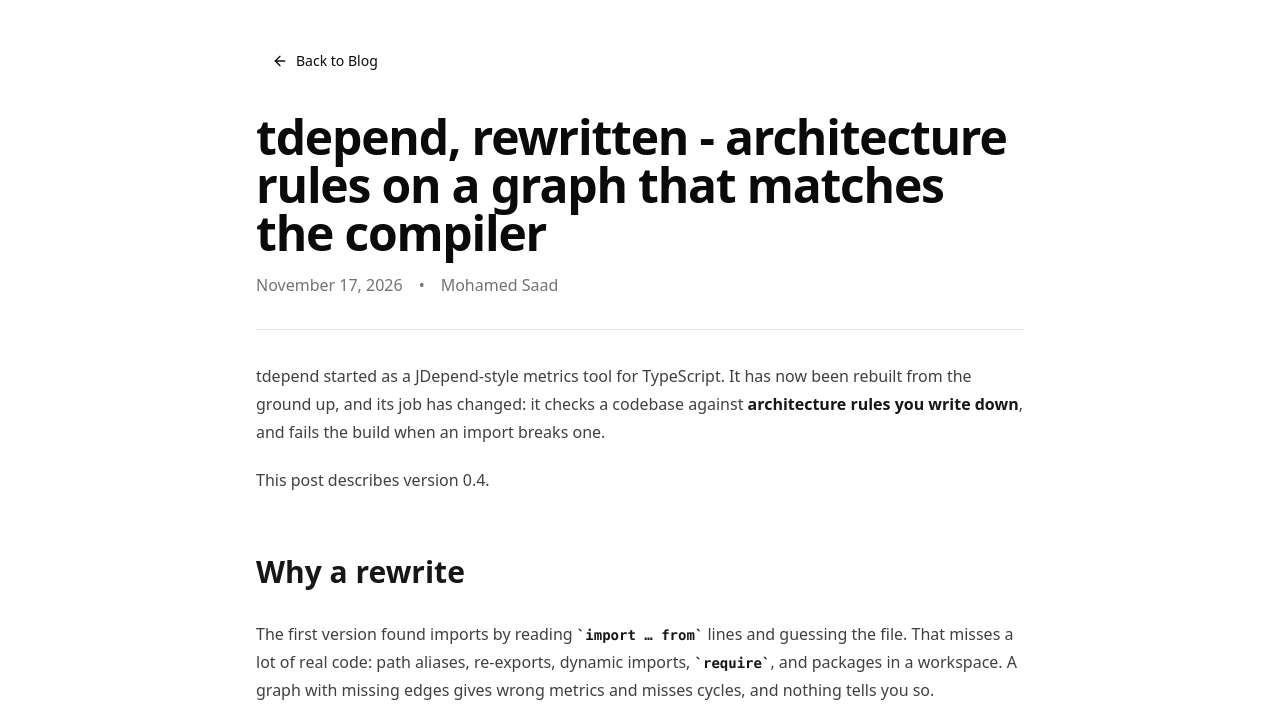
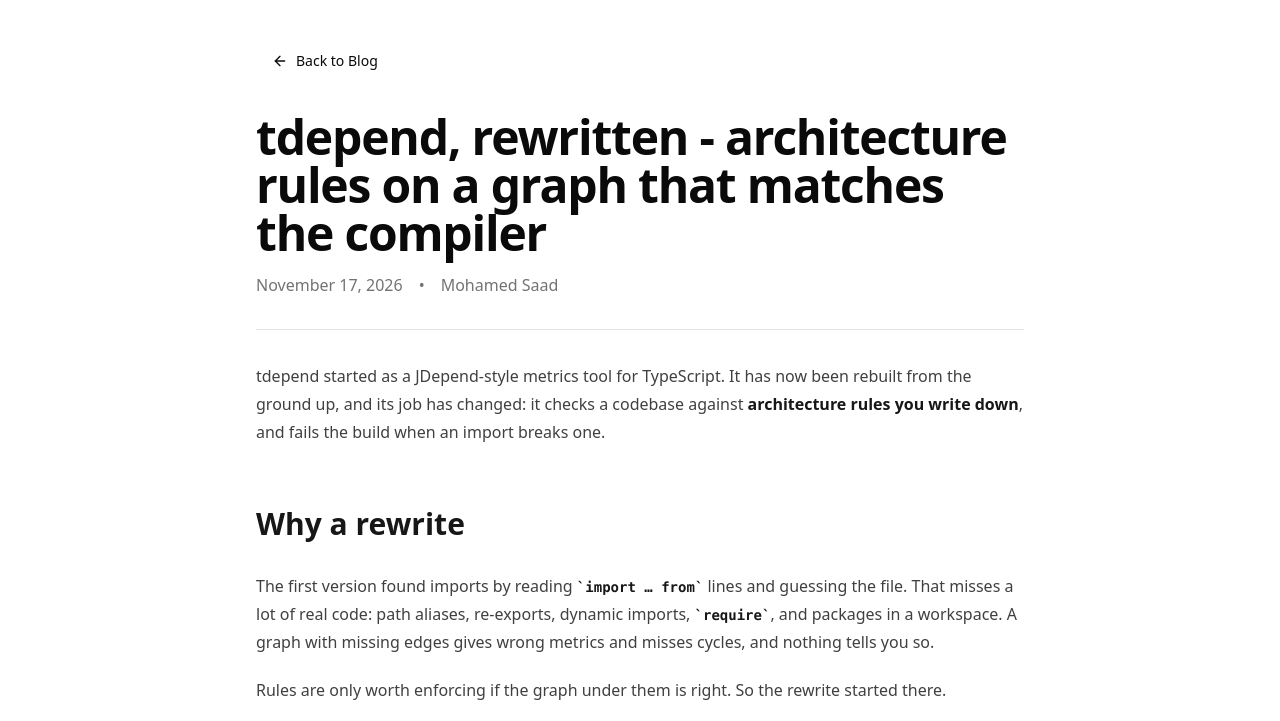
Before and after one commit to dvmhmdsd/tdepend-home, an Astro site: page /blog/tdepend-rewritten-architecture-rules-on-a-compiler-accurate-graph in a window 1280 px wide. Shown: the part 72-793 px from the top of the page. Built offline with nearby package versions, Linux system fonts and the light colour scheme; Astro itself is replaced by a stand-in of ours.

Commit message:
docs: drop the version line from the announcement post

```diff
--- a/src/pages/blog/tdepend-rewritten-architecture-rules-on-a-compiler-accurate-graph.mdx
+++ b/src/pages/blog/tdepend-rewritten-architecture-rules-on-a-compiler-accurate-graph.mdx
@@ -7,8 +7,6 @@ author: Mohamed Saad
 ---
 
 tdepend started as a JDepend-style metrics tool for TypeScript. It has now been rebuilt from the ground up, and its job has changed: it checks a codebase against **architecture rules you write down**, and fails the build when an import breaks one.
-
-This post describes version 0.4.
 
 ## Why a rewrite
 
```
